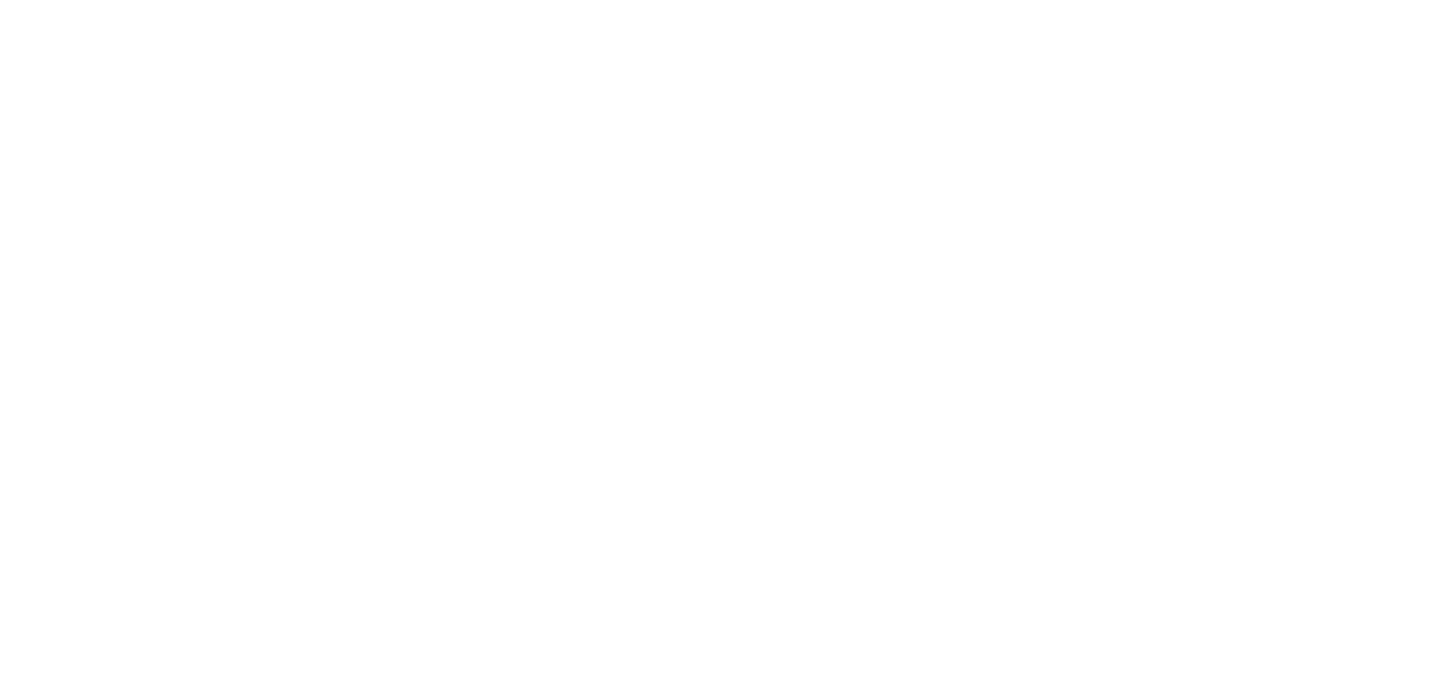
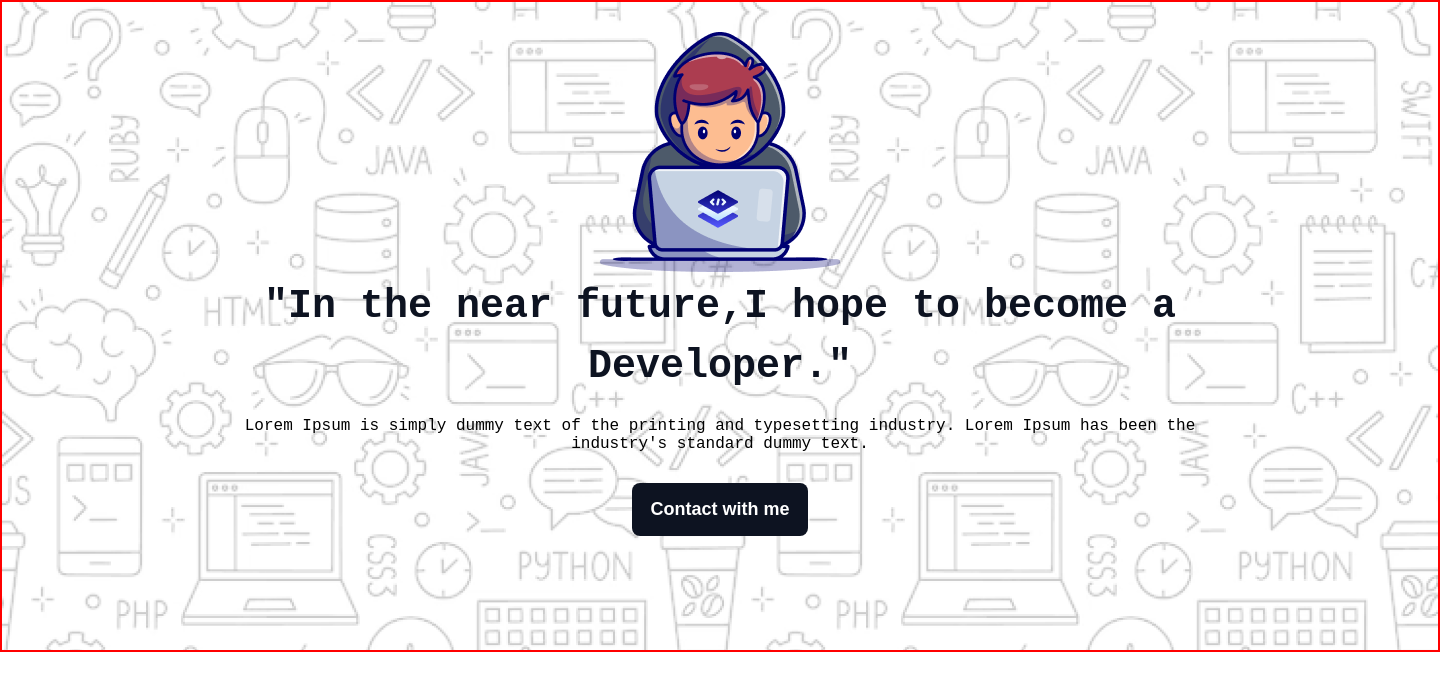
Before and after one commit to AnjumanAra28/future-web-developer, a plain HTML site: page index.html in a window 1280 px wide. Shown: the whole page, 1440 px wide, since content can reach past the window. Drawn offline with Linux system fonts and the light colour scheme; a web font is replaced by a local one.

Commit message:
banner section added

```diff
--- a/index.html
+++ b/index.html
@@ -4,10 +4,19 @@
     <meta charset="UTF-8">
     <meta name="viewport" content="width=device-width, initial-scale=1.0">
     <title>Future Web Developer</title>
+    <link rel="stylesheet" href="styles/style.css">
 </head>
 <body>
-    <header>
-
+    <!--------------------------------- banner section start here--------------------------- -->
+    <header class="banner-container">
+     <div class="banner-image">
+        <img src="assets/banner-boy.png" alt="">
+     </div>
+     <div class="banner-description text-center">
+        <h1>"In the near future,I hope to become a <br> Developer."</h1>
+        <p> Lorem Ipsum is simply dummy text of the printing and typesetting industry. Lorem Ipsum has been the industry's standard dummy text.</p>
+        <a href=""><button class="btn">Contact with me</button></a>
+     </div>
     </header>
     <main>
 
--- /dev/null
+++ b/styles/style.css
@@ -0,0 +1,52 @@
+@import url('https://fonts.googleapis.com/css2?family=Azeret+Mono:ital,wght@0,100..900;1,100..900&display=swap');
+
+*{
+    margin: 0;
+    padding: 0;
+    box-sizing: border-box;
+}
+
+body{
+    font-family: "Azeret Mono", monospace;
+}
+/* -------------------shared styles----------------------------- */
+.text-center{
+    text-align: center;
+}
+
+/*------------------------------------ banner style starts here--------------------------- */
+.banner-container{
+    width: 1440px;
+    height: 652px;
+    margin: 0 auto;
+    background-image: url(../assets/Hero-bg.png);
+    display: flex;
+    flex-direction: column;
+    justify-content: flex-start;
+    align-items: center;
+    padding-top: 30px;
+    border: 2px solid red;
+
+}
+.banner-description{
+    width: 998px;
+    height: 136px;
+}
+.banner-description h1{
+    color: rgb(13, 19, 33);
+    font-size: 40px;
+    font-weight: 800;
+    line-height: 60px;
+    letter-spacing: 0%;
+    margin-bottom: 20px;
+}
+.btn{
+    color: rgb(255, 255, 255);
+    padding: 16px 18px;
+    border-radius: 8px;
+    background: rgb(13, 19, 33);
+    font-weight: 600;
+    font-size: 18px;
+    border: none;
+    margin-top: 30px;
+}
```
Also changed, not shown: assets/banner-boy.png (renamed from assets/Group.png), assets/layer2.png (renamed from assets/Group 3.png), assets/layer3.png (renamed from assets/Group 4.png), stlyles/style.css (deleted).
